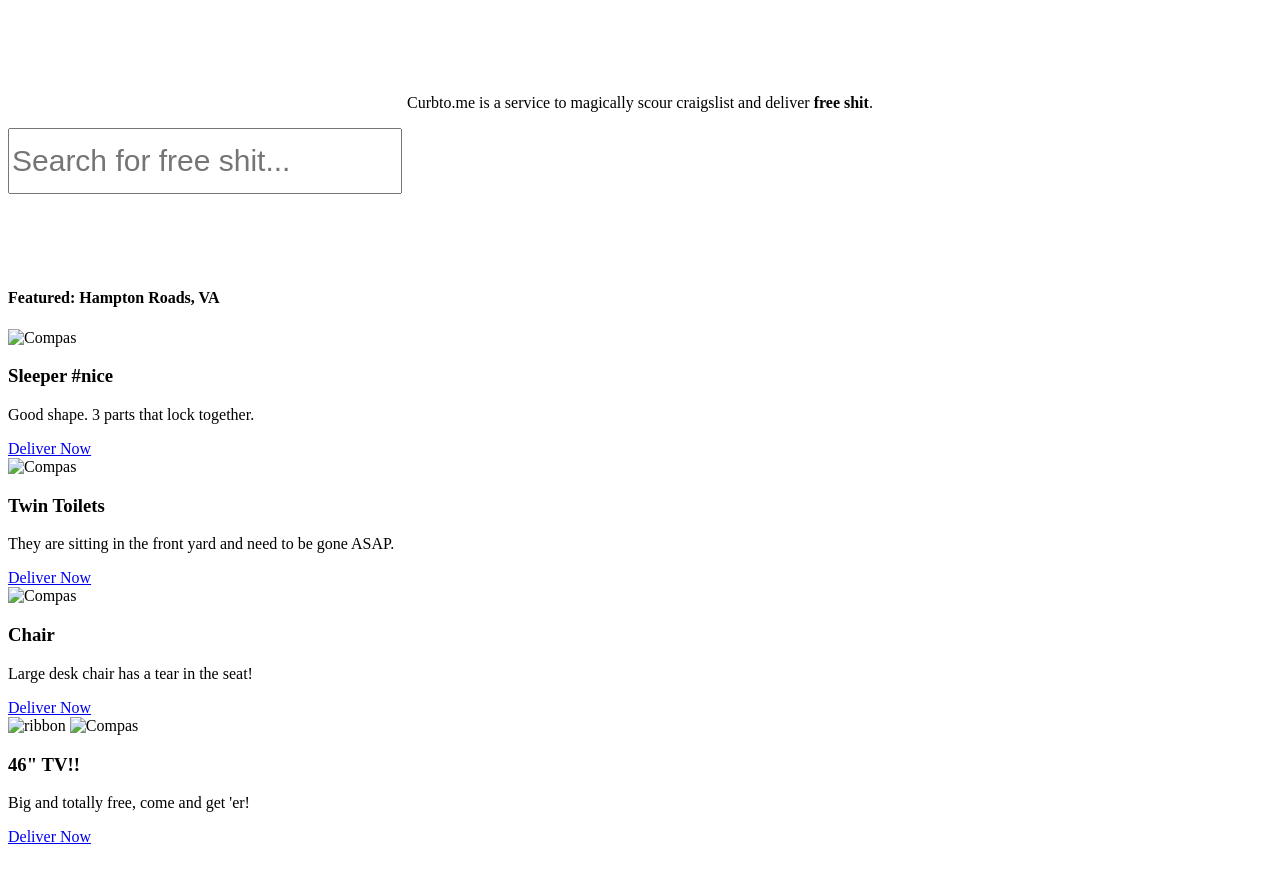
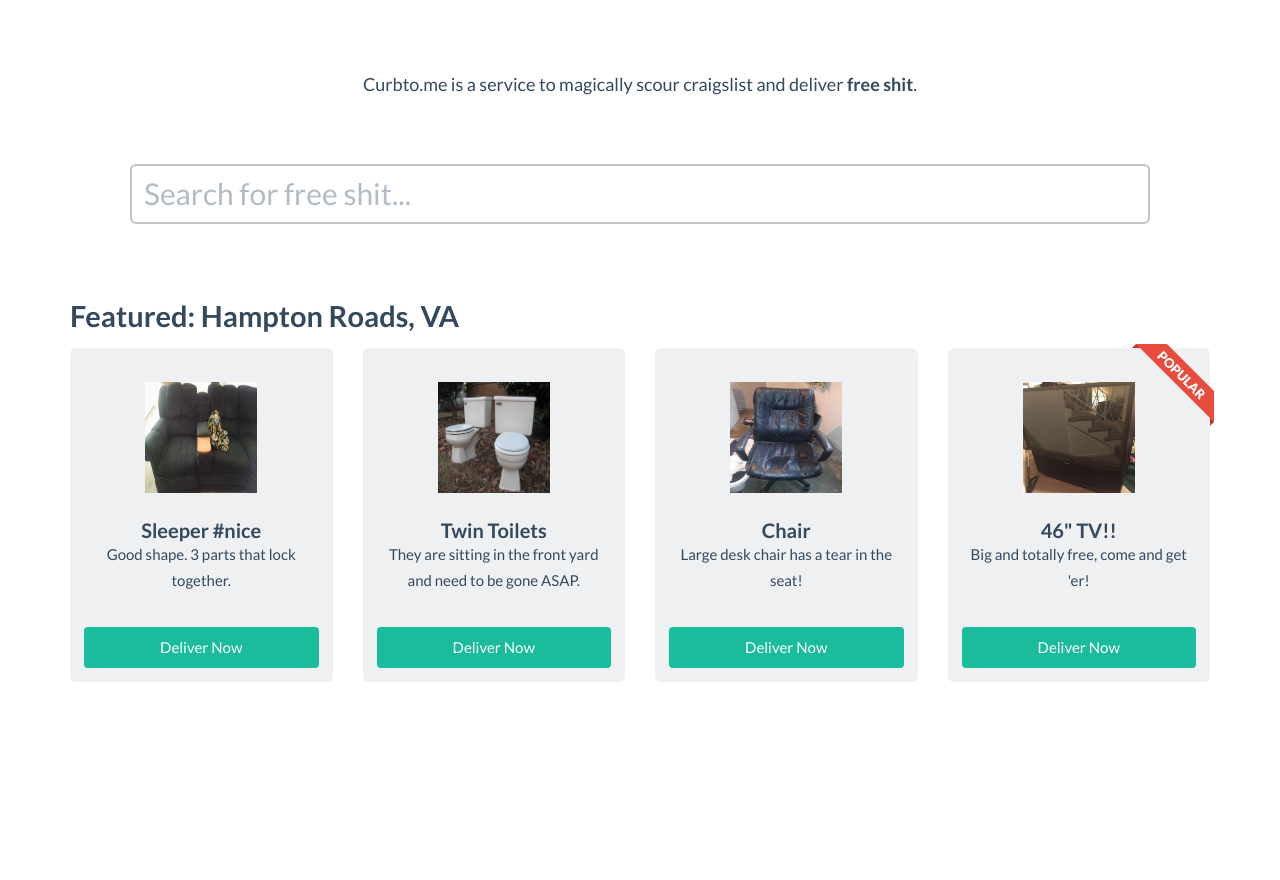
Before and after one commit to RyanBeatty/W-M1, a plain HTML site: page flaskr/templates/index.html in a window 1280 px wide. Shown: the top 880 px of the page. Drawn offline with nearby package versions, Linux system fonts and the light colour scheme; files that its build step writes are made by us from their sources; the site is published under a folder, as on GitHub Pages, so addresses that start at the root find nothing; files whose address does not match are found by name.

Commit message:
fixed relocation

```diff
--- a/flaskr/templates/index.html
+++ b/flaskr/templates/index.html
@@ -6,12 +6,12 @@
     <meta name="viewport" content="width=device-width, initial-scale=1.0">
 
     <!-- Loading Bootstrap -->
-    <link href="/static/Flat-UI/dist/css/vendor/bootstrap.min.css" rel="stylesheet">
+    <link href="../static/Flat-UI/dist/css/vendor/bootstrap.min.css" rel="stylesheet">
 
     <!-- Loading Flat UI -->
-    <link href="/static/Flat-UI/dist/css/flat-ui.css" rel="stylesheet">
+    <link href="../static/Flat-UI/dist/css/flat-ui.css" rel="stylesheet">
 
-    <link rel="shortcut icon" href="static/Flat-UI/dist/img/favicon.ico">
+    <link rel="shortcut icon" href="../static/Flat-UI/dist/img/favicon.ico">
 
     <!-- HTML5 shim, for IE6-8 support of HTML5 elements. All other JS at the end of file. -->
     <!--[if lt IE 9]>
@@ -62,7 +62,7 @@
           <div class="row">
             <div class="col-xs-12 col-sm-4 col-md-3 col-lg-3">
               <div class="tile">
-                <img src="/static/img/couch.jpg" alt="Compas" class="tile-image big-illustration">
+                <img src="../static/img/couch.jpg" alt="Compas" class="tile-image big-illustration">
                 <h3 class="tile-title">Sleeper #nice</h3>
                 <p>Good shape. 3 parts that lock together.</p>
                 <a class="btn btn-primary btn-large btn-block" href="http://designmodo.com/flat">Deliver Now</a>
@@ -71,7 +71,7 @@
 
             <div class="col-xs-12 col-sm-4 col-md-3 col-lg-3">
               <div class="tile">
-                <img src="/static/img/toilet.jpg" alt="Compas" class="tile-image big-illustration">
+                <img src="../static/img/toilet.jpg" alt="Compas" class="tile-image big-illustration">
                 <h3 class="tile-title">Twin Toilets</h3>
                 <p>They are sitting in the front yard and need to be gone ASAP.</p>
                 <a class="btn btn-primary btn-large btn-block" href="http://designmodo.com/flat">Deliver Now</a>
@@ -80,7 +80,7 @@
 
             <div class="col-xs-12 col-sm-4 col-md-3 col-lg-3">
               <div class="tile">
-                <img src="/static/img/chair.jpg" alt="Compas" class="tile-image big-illustration">
+                <img src="../static/img/chair.jpg" alt="Compas" class="tile-image big-illustration">
                 <h3 class="tile-title">Chair</h3>
                 <p>Large desk chair has a tear in the seat! </p>
                 <a class="btn btn-primary btn-large btn-block" href="http://designmodo.com/flat">Deliver Now</a>
@@ -89,8 +89,8 @@
 
             <div class="col-xs-12 col-sm-4 col-md-3 col-lg-3">
               <div class="tile">
-                <img src="/static/Flat-UI/img/icons/svg/ribbon.svg" alt="ribbon" class="tile-hot-ribbon">
-                <img src="/static/img/tv.jpg" alt="Compas" class="tile-image big-illustration">
+                <img src="../static/Flat-UI/img/icons/svg/ribbon.svg" alt="ribbon" class="tile-hot-ribbon">
+                <img src="../static/img/tv.jpg" alt="Compas" class="tile-image big-illustration">
                 <h3 class="tile-title">46" TV!!</h3>
                 <p>Big and totally free, come and get 'er!</p>
                 <a class="btn btn-primary btn-large btn-block" href="http://designmodo.com/flat">Deliver Now</a>
@@ -104,11 +104,11 @@
     </div><!-- /.container -->
 
     <!-- jQuery (necessary for Bootstrap's JavaScript plugins) -->
-    <script src="../../dist/js/vendor/jquery.min.js"></script>
+    <script src="../static/dist/js/vendor/jquery.min.js"></script>
     <!-- Include all compiled plugins (below), or include individual files as needed -->
-    <script src="../../dist/js/flat-ui.min.js"></script>
+    <script src="../static/dist/js/flat-ui.min.js"></script>
 
-    <script src="../assets/js/application.js"></script>
+    <script src="../static/docs/assets/js/application.js"></script>
 
   </body>
 </html>
```
